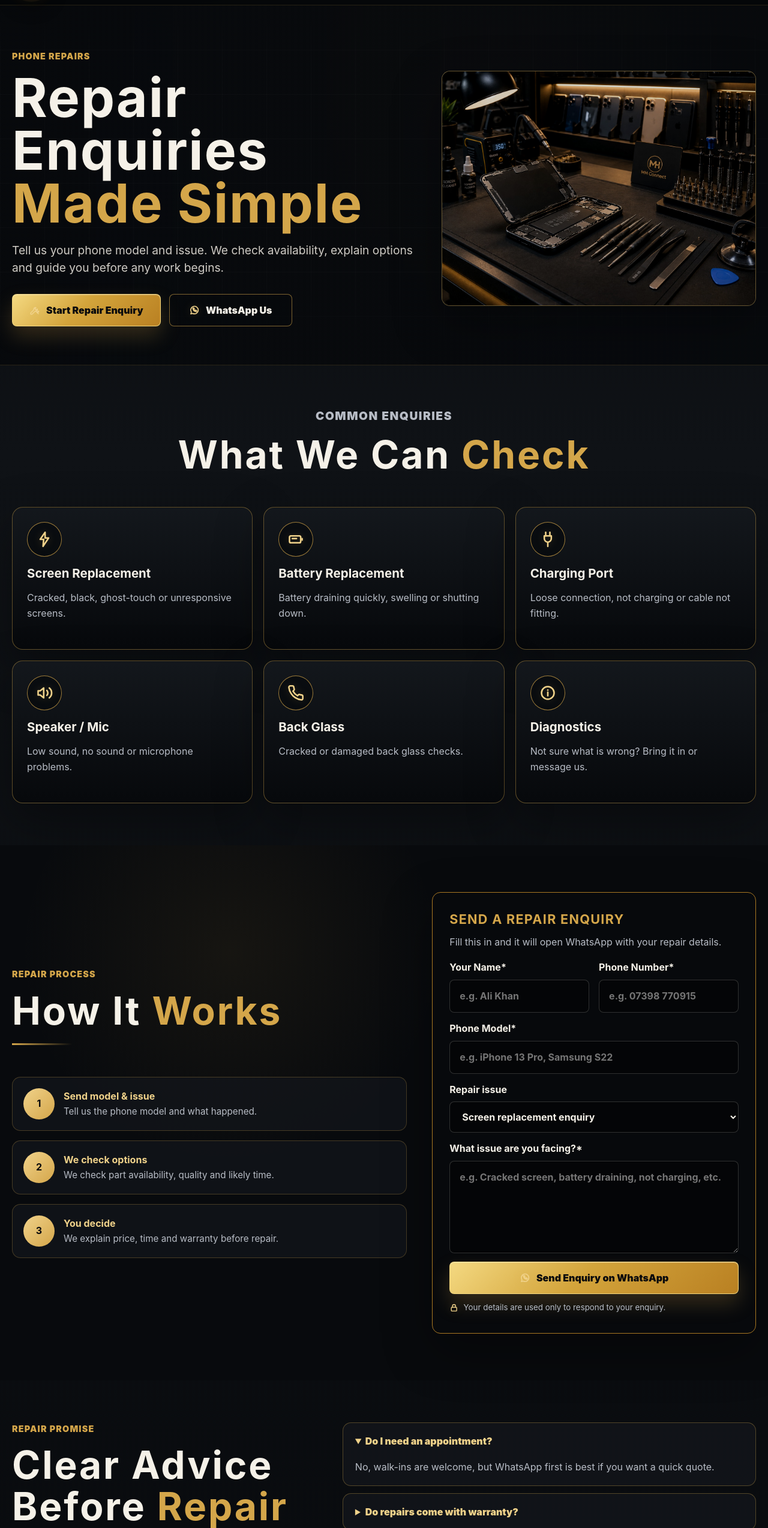
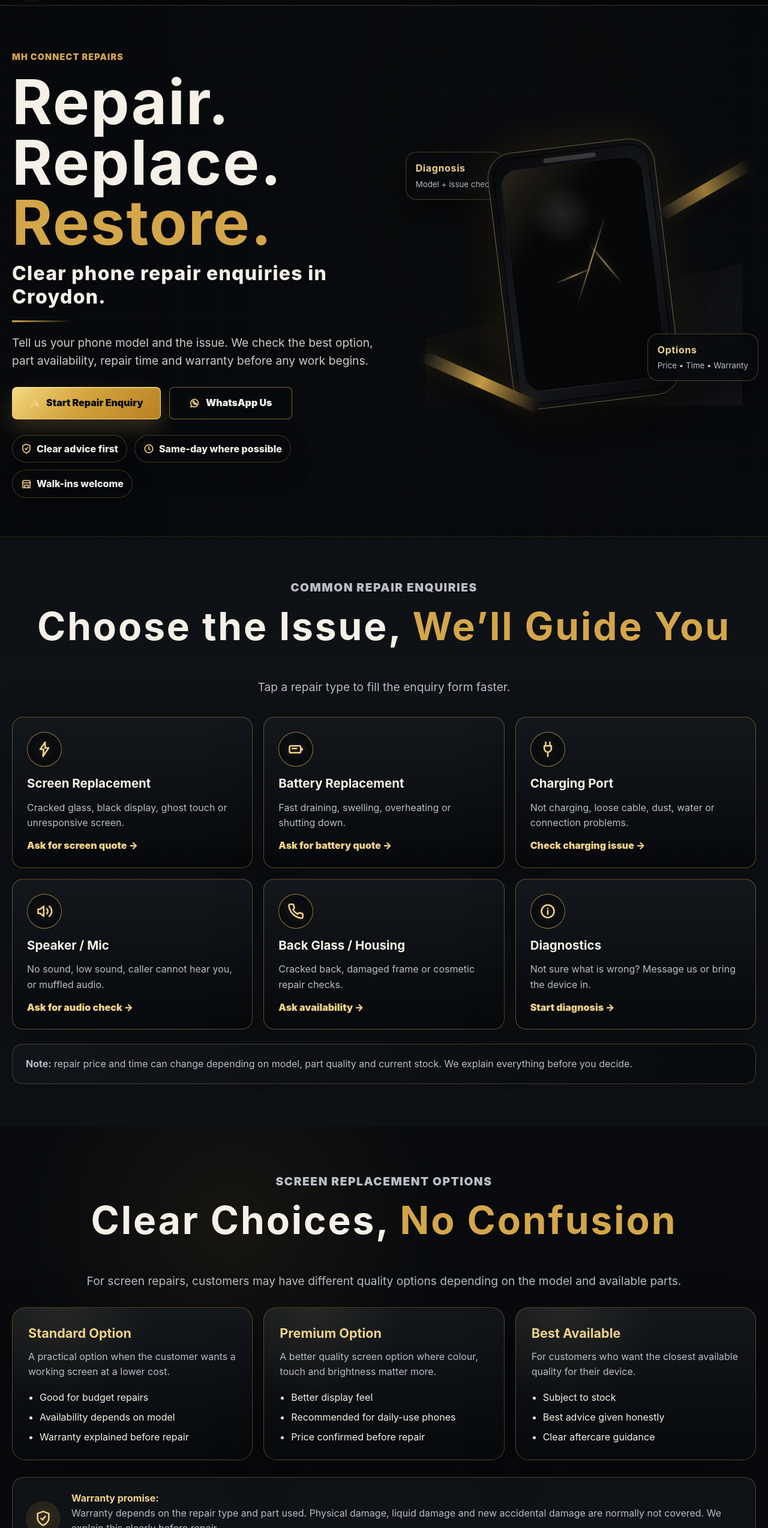
Before and after one commit to dotbydot46/MH-Connect, a plain HTML site: page phone-repairs.html in a window 1280 px wide. Shown: the part 113-2660 px from the top of the page at 60% size. Drawn offline with Linux system fonts and the light colour scheme.

Commit message:
Upgrade phone repairs page

```diff
--- a/phone-repairs.html
+++ b/phone-repairs.html
@@ -14,7 +14,7 @@
   <link rel="icon" href="assets/photos/mh-emblem.png" />
   <link rel="stylesheet" href="styles.css" />
   <link rel="stylesheet" href="pages.css" />
-
+  <link rel="stylesheet" href="repair.css" />
 </head>
 <body>
   <a class="skip-link" href="#main">Skip to content</a>
@@ -47,49 +47,104 @@
       </div>
     </nav>
   </header>
+
   <main id="main">
-
-    <section class="page-hero" aria-labelledby="repairs-title">
+    <section class="page-hero repair-hero" aria-labelledby="repairs-title">
       <div class="container page-hero-grid">
         <div class="page-hero-copy reveal">
-          <p class="eyebrow">Phone repairs</p>
-          <h1 id="repairs-title">Repair Enquiries <span>Made Simple</span></h1>
-          <p class="hero-text">Tell us your phone model and issue. We check availability, explain options and guide you before any work begins.</p>
+          <p class="eyebrow">MH Connect repairs</p>
+          <h1 id="repairs-title">Repair. Replace. <span>Restore.</span></h1>
+          <p class="hero-title-sub">Clear phone repair enquiries in Croydon.</p>
+          <p class="hero-text">Tell us your phone model and the issue. We check the best option, part availability, repair time and warranty before any work begins.</p>
           <div class="hero-actions compact">
             <a class="btn btn-gold" href="#repair-form"><i data-icon="tools"></i>Start Repair Enquiry</a>
             <a class="btn btn-outline" href="https://wa.me/447398770915?text=Hi%20MH%20Connect%2C%20I%20would%20like%20to%20ask%20about%20a%20phone%20repair." target="_blank" rel="noopener"><i data-icon="whatsapp"></i>WhatsApp Us</a>
           </div>
+          <div class="repair-trust-strip" aria-label="Repair benefits">
+            <span><i data-icon="shield"></i>Clear advice first</span>
+            <span><i data-icon="clock"></i>Same-day where possible</span>
+            <span><i data-icon="store"></i>Walk-ins welcome</span>
+          </div>
         </div>
-        <figure class="wide-photo reveal delay-1"><img src="assets/photos/phone-repair-showcase.jpg" alt="Professional phone repair workspace" loading="lazy"></figure>
+
+        <div class="repair-visual reveal delay-1" aria-label="Premium repair visual">
+          <div class="repair-chip left"><strong>Diagnosis</strong><small>Model + issue check</small></div>
+          <div class="repair-phone"><span class="crack-lines" aria-hidden="true"></span></div>
+          <span class="repair-tool one" aria-hidden="true"></span>
+          <span class="repair-tool two" aria-hidden="true"></span>
+          <div class="repair-chip right"><strong>Options</strong><small>Price • Time • Warranty</small></div>
+        </div>
       </div>
     </section>
 
     <section class="section compact-section" aria-labelledby="repair-types">
       <div class="container section-head centered reveal">
-        <p class="eyebrow">Common enquiries</p>
-        <h2 id="repair-types">What We Can <span>Check</span></h2>
+        <p class="eyebrow">Common repair enquiries</p>
+        <h2 id="repair-types">Choose the Issue, <span>We’ll Guide You</span></h2>
+        <p>Tap a repair type to fill the enquiry form faster.</p>
       </div>
-      <div class="container next-grid six-grid">
-        <button class="next-card repair-select reveal" type="button" data-fill-form="#repair-form" data-field="issue" data-value="Screen replacement enquiry"><i data-icon="crack"></i><h3>Screen Replacement</h3><p>Cracked, black, ghost-touch or unresponsive screens.</p></button>
-        <button class="next-card repair-select reveal delay-1" type="button" data-fill-form="#repair-form" data-field="issue" data-value="Battery replacement enquiry"><i data-icon="battery"></i><h3>Battery Replacement</h3><p>Battery draining quickly, swelling or shutting down.</p></button>
-        <button class="next-card repair-select reveal delay-2" type="button" data-fill-form="#repair-form" data-field="issue" data-value="Charging port repair enquiry"><i data-icon="plug"></i><h3>Charging Port</h3><p>Loose connection, not charging or cable not fitting.</p></button>
-        <button class="next-card repair-select reveal" type="button" data-fill-form="#repair-form" data-field="issue" data-value="Speaker or microphone enquiry"><i data-icon="speaker"></i><h3>Speaker / Mic</h3><p>Low sound, no sound or microphone problems.</p></button>
-        <button class="next-card repair-select reveal delay-1" type="button" data-fill-form="#repair-form" data-field="issue" data-value="Back glass repair enquiry"><i data-icon="phone"></i><h3>Back Glass</h3><p>Cracked or damaged back glass checks.</p></button>
-        <button class="next-card repair-select reveal delay-2" type="button" data-fill-form="#repair-form" data-field="issue" data-value="Diagnostic enquiry"><i data-icon="info"></i><h3>Diagnostics</h3><p>Not sure what is wrong? Bring it in or message us.</p></button>
+      <div class="container next-grid repair-service-grid">
+        <button class="next-card repair-select reveal" type="button" data-fill-form="#repair-form" data-field="issue" data-value="Screen replacement enquiry"><i data-icon="crack"></i><h3>Screen Replacement</h3><p>Cracked glass, black display, ghost touch or unresponsive screen.</p><span>Ask for screen quote →</span></button>
+        <button class="next-card repair-select reveal delay-1" type="button" data-fill-form="#repair-form" data-field="issue" data-value="Battery replacement enquiry"><i data-icon="battery"></i><h3>Battery Replacement</h3><p>Fast draining, swelling, overheating or shutting down.</p><span>Ask for battery quote →</span></button>
+        <button class="next-card repair-select reveal delay-2" type="button" data-fill-form="#repair-form" data-field="issue" data-value="Charging port repair enquiry"><i data-icon="plug"></i><h3>Charging Port</h3><p>Not charging, loose cable, dust, water or connection problems.</p><span>Check charging issue →</span></button>
+        <button class="next-card repair-select reveal" type="button" data-fill-form="#repair-form" data-field="issue" data-value="Speaker or microphone enquiry"><i data-icon="speaker"></i><h3>Speaker / Mic</h3><p>No sound, low sound, caller cannot hear you, or muffled audio.</p><span>Ask for audio check →</span></button>
+        <button class="next-card repair-select reveal delay-1" type="button" data-fill-form="#repair-form" data-field="issue" data-value="Back glass or housing enquiry"><i data-icon="phone"></i><h3>Back Glass / Housing</h3><p>Cracked back, damaged frame or cosmetic repair checks.</p><span>Ask availability →</span></button>
+        <button class="next-card repair-select reveal delay-2" type="button" data-fill-form="#repair-form" data-field="issue" data-value="Diagnostic enquiry"><i data-icon="info"></i><h3>Diagnostics</h3><p>Not sure what is wrong? Message us or bring the device in.</p><span>Start diagnosis →</span></button>
+      </div>
+      <div class="container repair-card-note reveal">
+        <strong>Note:</strong> repair price and time can change depending on model, part quality and current stock. We explain everything before you decide.
       </div>
     </section>
 
-    <section class="section split-section" aria-labelledby="process-title">
+    <section class="section split-section" aria-labelledby="screen-options">
+      <div class="container">
+        <div class="section-head centered reveal">
+          <p class="eyebrow">Screen replacement options</p>
+          <h2 id="screen-options">Clear Choices, <span>No Confusion</span></h2>
+          <p>For screen repairs, customers may have different quality options depending on the model and available parts.</p>
+        </div>
+        <div class="repair-options">
+          <article class="option-card reveal">
+            <h3>Standard Option</h3>
+            <p>A practical option when the customer wants a working screen at a lower cost.</p>
+            <ul><li>Good for budget repairs</li><li>Availability depends on model</li><li>Warranty explained before repair</li></ul>
+          </article>
+          <article class="option-card reveal delay-1">
+            <h3>Premium Option</h3>
+            <p>A better quality screen option where colour, touch and brightness matter more.</p>
+            <ul><li>Better display feel</li><li>Recommended for daily-use phones</li><li>Price confirmed before repair</li></ul>
+          </article>
+          <article class="option-card reveal delay-2">
+            <h3>Best Available</h3>
+            <p>For customers who want the closest available quality for their device.</p>
+            <ul><li>Subject to stock</li><li>Best advice given honestly</li><li>Clear aftercare guidance</li></ul>
+          </article>
+        </div>
+        <div class="repair-warning reveal">
+          <i data-icon="shield"></i>
+          <p><strong>Warranty promise:</strong><span>Warranty depends on the repair type and part used. Physical damage, liquid damage and new accidental damage are normally not covered. We explain this clearly before repair.</span></p>
+        </div>
+      </div>
+    </section>
+
+    <section class="section compact-section repair-form-section" aria-labelledby="process-title">
       <div class="container two-col reverse-mobile">
         <div class="section-copy reveal">
           <p class="eyebrow">Repair process</p>
           <h2 id="process-title">How It <span>Works</span></h2>
           <div class="process-steps">
-            <div><b>1</b><span><strong>Send model &amp; issue</strong><small>Tell us the phone model and what happened.</small></span></div>
-            <div><b>2</b><span><strong>We check options</strong><small>We check part availability, quality and likely time.</small></span></div>
-            <div><b>3</b><span><strong>You decide</strong><small>We explain price, time and warranty before repair.</small></span></div>
+            <div><b>1</b><span><strong>Send model & issue</strong><small>Tell us the phone model and what happened. A photo helps.</small></span></div>
+            <div><b>2</b><span><strong>We check options</strong><small>We check possible repair options, part availability and likely time.</small></span></div>
+            <div><b>3</b><span><strong>You decide</strong><small>We explain price, quality and warranty before repair begins.</small></span></div>
+          </div>
+          <div class="repair-mini-grid">
+            <div><strong>Bring your passcode?</strong><span>Only when needed for testing, and only with your permission.</span></div>
+            <div><strong>Back up first</strong><span>For important data, back up your phone before repair where possible.</span></div>
+            <div><strong>Testing after repair</strong><span>We check touch, charging, sound and main functions where relevant.</span></div>
+            <div><strong>Aftercare advice</strong><span>We explain how to protect the repair after collection.</span></div>
           </div>
         </div>
+
         <form class="enquiry-panel reveal delay-1" id="repair-form" data-whatsapp-form data-form-title="Phone repair enquiry">
           <h3>Send a Repair Enquiry</h3>
           <p>Fill this in and it will open WhatsApp with your repair details.</p>
@@ -103,10 +158,10 @@
             <option value="Battery replacement enquiry">Battery replacement enquiry</option>
             <option value="Charging port repair enquiry">Charging port repair enquiry</option>
             <option value="Speaker or microphone enquiry">Speaker or microphone enquiry</option>
-            <option value="Back glass repair enquiry">Back glass repair enquiry</option>
+            <option value="Back glass or housing enquiry">Back glass or housing enquiry</option>
             <option value="Diagnostic enquiry">Diagnostic enquiry</option>
           </select></label>
-          <label>What issue are you facing?*<textarea name="message" rows="5" placeholder="e.g. Cracked screen, battery draining, not charging, etc." required></textarea></label>
+          <label>What issue are you facing?*<textarea name="message" rows="5" placeholder="e.g. Cracked screen, battery draining, not charging, no sound, etc." required></textarea></label>
           <button class="btn btn-gold full" type="submit"><i data-icon="whatsapp"></i>Send Enquiry on WhatsApp</button>
           <small><i data-icon="lock"></i>Your details are used only to respond to your enquiry.</small>
         </form>
@@ -115,16 +170,36 @@
 
     <section class="section compact-section" aria-labelledby="repair-faq">
       <div class="container faq-grid">
-        <div class="section-copy reveal"><p class="eyebrow">Repair promise</p><h2 id="repair-faq">Clear Advice Before <span>Repair</span></h2><p>Prices and repair times depend on model and part availability. We always explain options first.</p></div>
+        <div class="section-copy reveal">
+          <p class="eyebrow">Useful answers</p>
+          <h2 id="repair-faq">Before You <span>Visit</span></h2>
+          <p>These quick answers help customers understand the repair journey before they come to the shop.</p>
+        </div>
         <div class="faq-list reveal delay-1">
-          <details open><summary>Do I need an appointment?</summary><p>No, walk-ins are welcome, but WhatsApp first is best if you want a quick quote.</p></details>
-          <details><summary>Do repairs come with warranty?</summary><p>Warranty depends on the part and repair type. We explain the warranty before repair.</p></details>
-          <details><summary>Can I send a photo?</summary><p>Yes. Send a clear photo on WhatsApp so we can understand the issue better.</p></details>
+          <details open><summary>Do I need an appointment?</summary><p>No. Walk-ins are welcome, but WhatsApp first is best if you want a quick quote or to check part availability.</p></details>
+          <details><summary>How long does a repair take?</summary><p>It depends on the model, issue and part stock. Some repairs may be same-day where possible.</p></details>
+          <details><summary>Do repairs come with warranty?</summary><p>Warranty depends on repair type and part used. We explain the warranty before any repair starts.</p></details>
+          <details><summary>Can I send a photo?</summary><p>Yes. A clear photo on WhatsApp helps us understand cracked screen, back glass, charging port or visible damage.</p></details>
+          <details><summary>Do you repair iPhone and Samsung?</summary><p>Yes, we handle enquiries for popular iPhone, Samsung and Android models, depending on parts and repair type.</p></details>
         </div>
       </div>
     </section>
 
+    <section class="section compact-section" aria-labelledby="repair-cta">
+      <div class="container launch-panel reveal">
+        <div>
+          <p class="eyebrow">Ready when you are</p>
+          <h2 id="repair-cta">Send the Model. We’ll Check the Rest.</h2>
+          <p>Message MH Connect with your phone model, issue and a photo if possible.</p>
+        </div>
+        <div class="launch-actions">
+          <a class="btn btn-gold" href="https://wa.me/447398770915?text=Hi%20MH%20Connect%2C%20I%20would%20like%20to%20ask%20about%20a%20phone%20repair.%0A%0APhone%20model%3A%0AIssue%3A%0APhoto%20available%3A" target="_blank" rel="noopener"><i data-icon="whatsapp"></i>WhatsApp Repair Enquiry</a>
+          <a class="btn btn-outline" href="contact.html"><i data-icon="pin"></i>Visit Shop</a>
+        </div>
+      </div>
+    </section>
   </main>
+
   <footer class="site-footer" id="footer">
     <div class="container footer-grid footer-grid-clean">
       <section class="footer-brand-card" aria-label="MH Connect summary">
```
